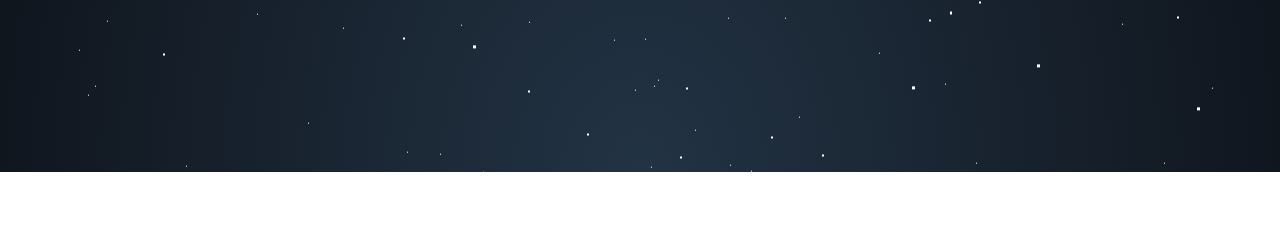
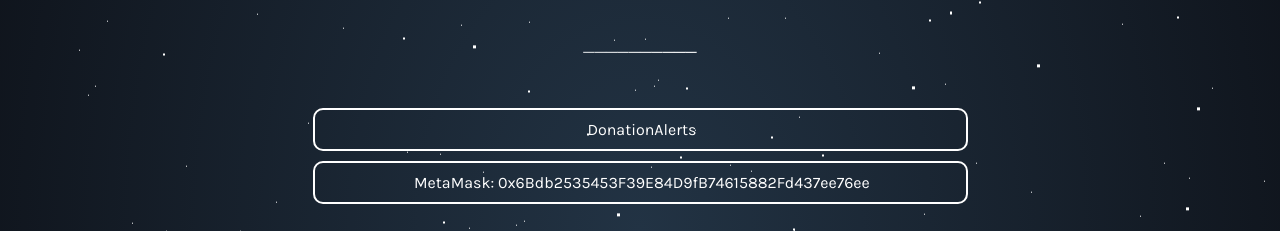
Before and after one commit to OrzZZit/jsjsjfsdf, a plain HTML site: page index.html in a window 1280 px wide. Shown: the part 628-859 px from the top of the page. Before the commit the page ends 800 px from the top, so only its background shows below. Drawn offline with Linux system fonts and the light colour scheme.

Commit message:
Update index.html

```diff
--- a/index.html
+++ b/index.html
@@ -76,5 +76,17 @@
         <i class="fab fa-discord">&nbsp;</i>Miracle
       </a>
     </div>
+        <div id="hashtag">
+      <br>
+      ──────────
+    </div>
+    <div id="links">
+      <a class="link" href="https://www.donationalerts.com/r/janji" target="_blank">
+        <i>&nbsp;</i>DonationAlerts
+      </a>
+      <a class="link" href="0x6Bdb2535453F39E84D9fB74615882Fd437ee76ee" target="_blank">
+        <i>&nbsp;</i>MetaMask: 0x6Bdb2535453F39E84D9fB74615882Fd437ee76ee
+      </a>
+    </div>
    </body>
 </html>
```
